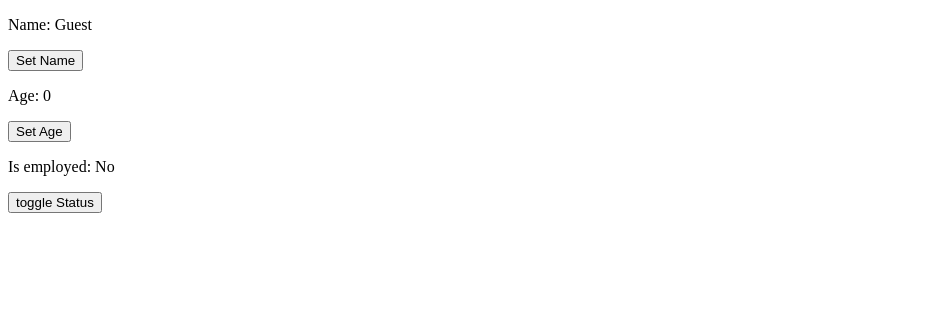
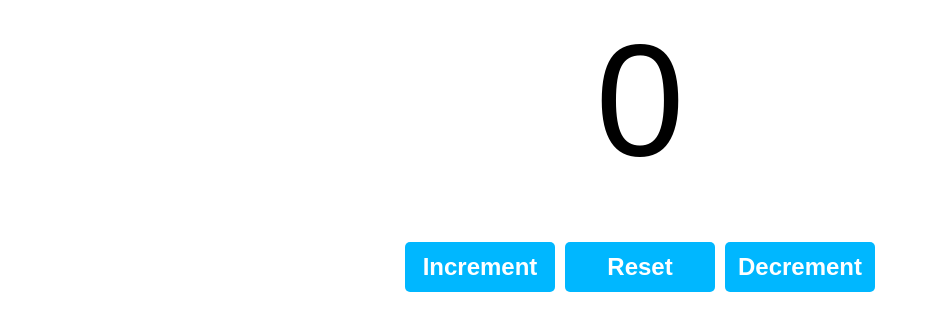
Before and after one commit to zikoelj/learnReact, a React (Vite) app: page / in a window 1280 px wide. Shown: the top 330 px of the page, without its empty margins (0-930 px from the left). Built offline with nearby package versions, Linux system fonts and the light colour scheme.

Commit message:
realizing counter component

```diff
--- a/src/App.jsx
+++ b/src/App.jsx
@@ -1,7 +1,7 @@
-import MyComponant from "./MyComponant";
+import Counter from "./Counter";
 function App(){
 
-    return( <MyComponant/>);
+    return( <Counter/>);
 
     }
 export default App
--- a/src/Counter.jsx
+++ b/src/Counter.jsx
@@ -1,4 +1,26 @@
+import React ,{useState} from "react";
+
 function Counter(){
 
+    const [count,setCount] = useState(0);
+
+    const incrementCounter = () =>{
+        setCount(count + 1);
+    }
+
+    const decrementCounter = () =>{
+        setCount(count - 1);
+    }
+
+    const resetCounter = () =>{
+        setCount(0);
+    }
+
+    return(<div className="counter-container">
+                <p className="count-display">{count}</p>
+                <button className="counter-button" onClick={incrementCounter}>Increment</button>
+                <button className="counter-button" onClick={resetCounter}>Reset</button>
+                <button className="counter-button" onClick={decrementCounter}>Decrement</button>
+            </div>)
 }
 export default Counter
--- a/src/index.css
+++ b/src/index.css
@@ -1,21 +1,26 @@
-.list-category{
-  font-size: 2.5em;
-  font-weight:bold;
-  color: hsl(0,0%,20%);
-  margin-bottom: 10px;
+.counter-container{
   text-align: center;
-  border: 3px solid;
+  font-family: Arial, sans-serif;
+}
+.count-display{
+  font-size: 10em;
+  margin-top: 0;
+  margin-bottom: 50px;
+}
+
+.counter-button{
+  width: 150px;
+  height: 50px;
+  font-size:1.5em;
+  font-weight: bold;
+  margin: 0px 5px;
+  background-color: hsl(197, 100%, 50%);
+  color:white;
+  border: none;
   border-radius: 5px;
-  background-color: hsl(185,100%,50%);
+  cursor :pointer;
 }
-.list-items li{
-  font-size: 2em;
-  list-style: none;
-  color: hsl(0,0%,25%);
-  text-align: center;
-  margin: 0;
+
+.counter-button:hover{
+  background-color: hsl(197, 100%, 40%);
 }
-.list-items li:hover{
-  color:hsl(0, 0%, 40%);
-  cursor:pointer;
-}
```
